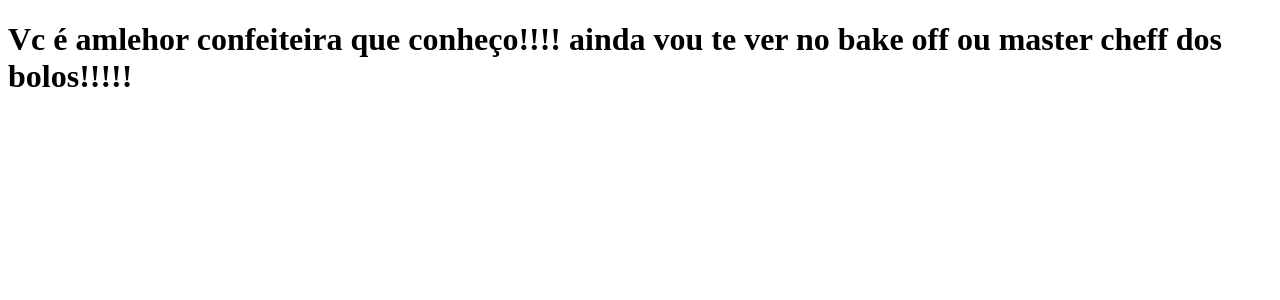
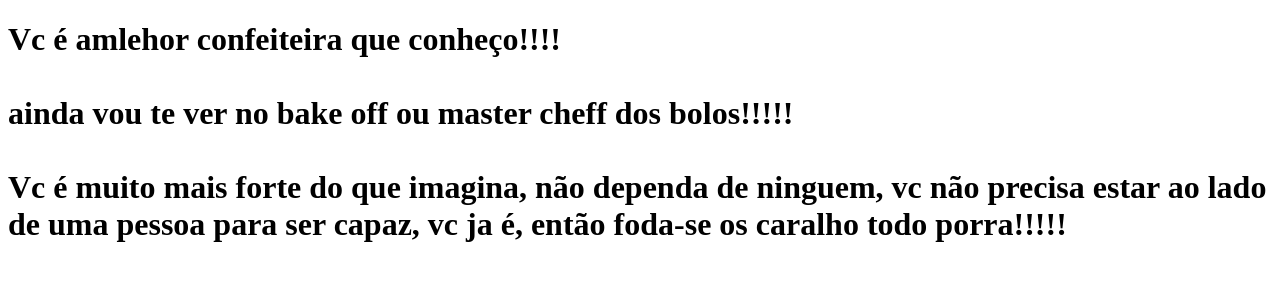
Before and after one commit to DevRockRabbit/openews, a Next.js app: page / in a window 1280 px wide. Shown: the top 300 px of the page. Built offline with nearby package versions, Linux system fonts and the light colour scheme.

Commit message:
mensagem pra pirralhagit add .git add .

```diff
--- a/pages/index.js
+++ b/pages/index.js
@@ -1,5 +1,5 @@
 function Home(){
-    return <h1>Vc é  amlehor confeiteira que conheço!!!! ainda vou te ver no bake off ou master cheff dos bolos!!!!!</h1>
+    return <h1>Vc é  amlehor confeiteira que conheço!!!! <br /><br />ainda vou te ver no bake off ou master cheff dos bolos!!!!!<br /><br /> Vc é muito mais forte do que imagina, não dependa de ninguem, vc não precisa estar ao lado de uma pessoa para ser capaz, vc ja é, então foda-se os caralho todo porra!!!!!</h1>
 }
 
 export default Home;
```
